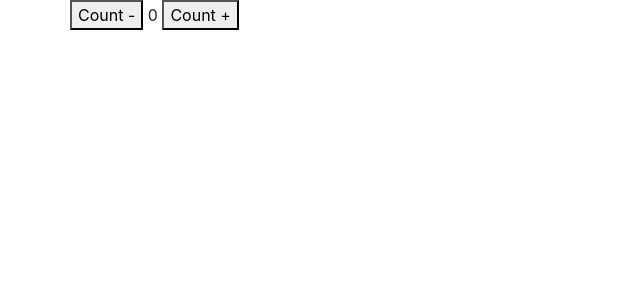
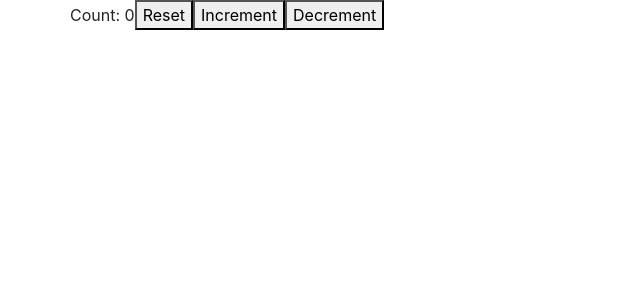
Before and after one commit to yogi721/react-tutorials, a React (Create React App) app: page / in a window 1280 px wide. Shown: the top 300 px of the page, without its empty margins (0-640 px from the left). Built offline with nearby package versions, Linux system fonts and the light colour scheme.

Commit message:
Hooks: useState with previous value, HookCounterTwo

```diff
--- /dev/null
+++ b/src/components/tutorial2hooks/counter/HookCounterTwo.js
@@ -0,0 +1,16 @@
+import React, { useState } from 'react'
+
+function HookCounterTwo() {
+    const initialCount = 0
+    const [count, setCount] = useState(initialCount)
+    return (
+        <div>
+            Count: {count}
+            <button onClick={() => setCount(initialCount)}>Reset</button>
+            <button onClick={() => setCount(count + 1)}>Increment</button>
+            <button onClick={() => setCount(count - 1)}>Decrement</button>
+        </div>
+    )
+}
+
+export default HookCounterTwo
--- a/src/components/tutorial2hooks/indexHooks.js
+++ b/src/components/tutorial2hooks/indexHooks.js
@@ -1,12 +1,14 @@
 import React from "react"
-import HookCounter from "./counter/HookCounter"
+// import HookCounter from "./counter/HookCounter"
+import HookCounterTwo from "./counter/HookCounterTwo"
 // import ClassCounter from "./counter/ClassCounter"
 
 function IndexHooks() {
     return (
         <div>
             {/* <ClassCounter /> */}
-            <HookCounter />
+            {/* <HookCounter /> */}
+            <HookCounterTwo />
         </div>
     )
 }
```
